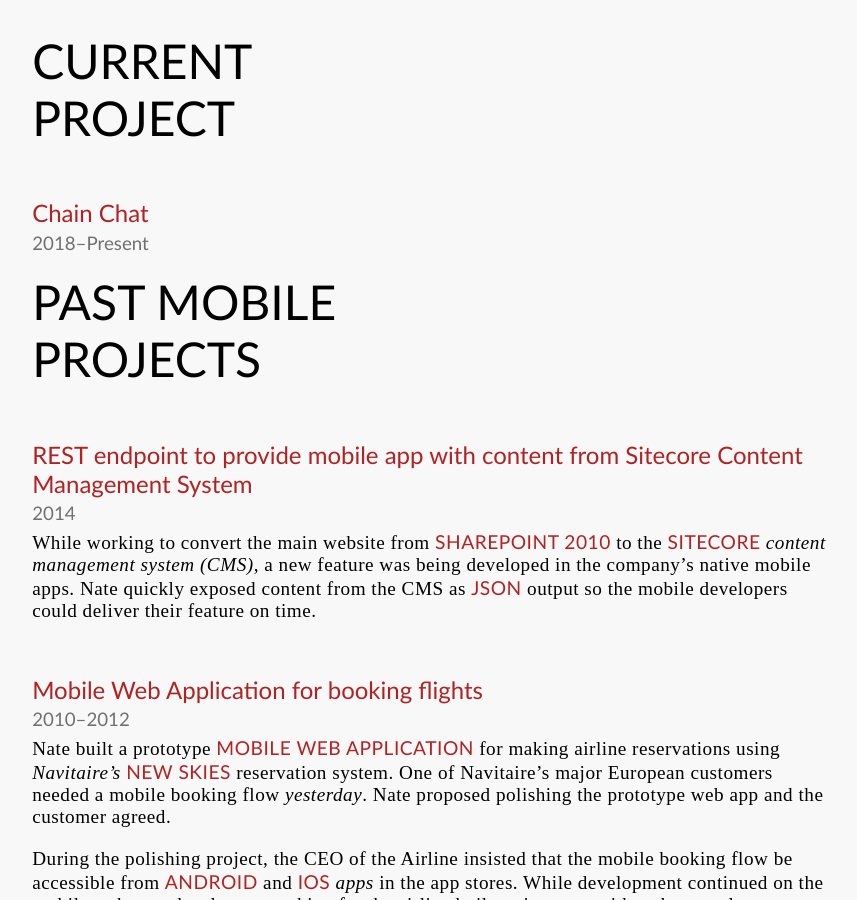
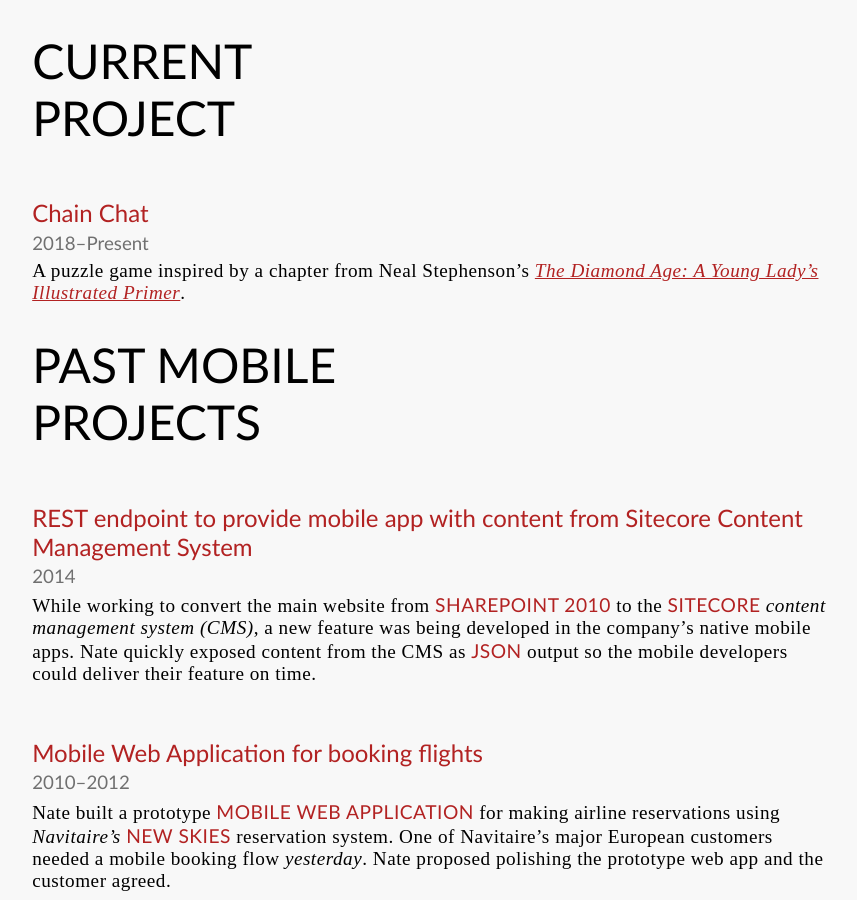
Before and after one commit to n8mob/n8mob.github.io, a Jekyll site: the page built from resume.md, in a window 1280 px wide and 900 px high, scrolled down 759 px. Shown: the whole window, without its empty margins (19-876 px from the left). Built offline with Jekyll 4.4.1, drawn with Linux system fonts in a browser that asks for light colours.

Commit message:
Add link to Diamond Age on Amazon. Should I get an afiliate program?

```diff
--- a/resume.md
+++ b/resume.md
@@ -24,6 +24,8 @@
 # Current Project
 ## Chain Chat
 ### 2018&ndash;Present
+
+A puzzle game inspired by a chapter from Neal Stephenson's [*The Diamond Age: A Young Lady's Illustrated Primer*](https://www.amazon.com/Diamond-Age-Illustrated-Primer-Spectra-ebook/dp/B000FBJCKI).
 
 
 # Past Mobile Projects
```
